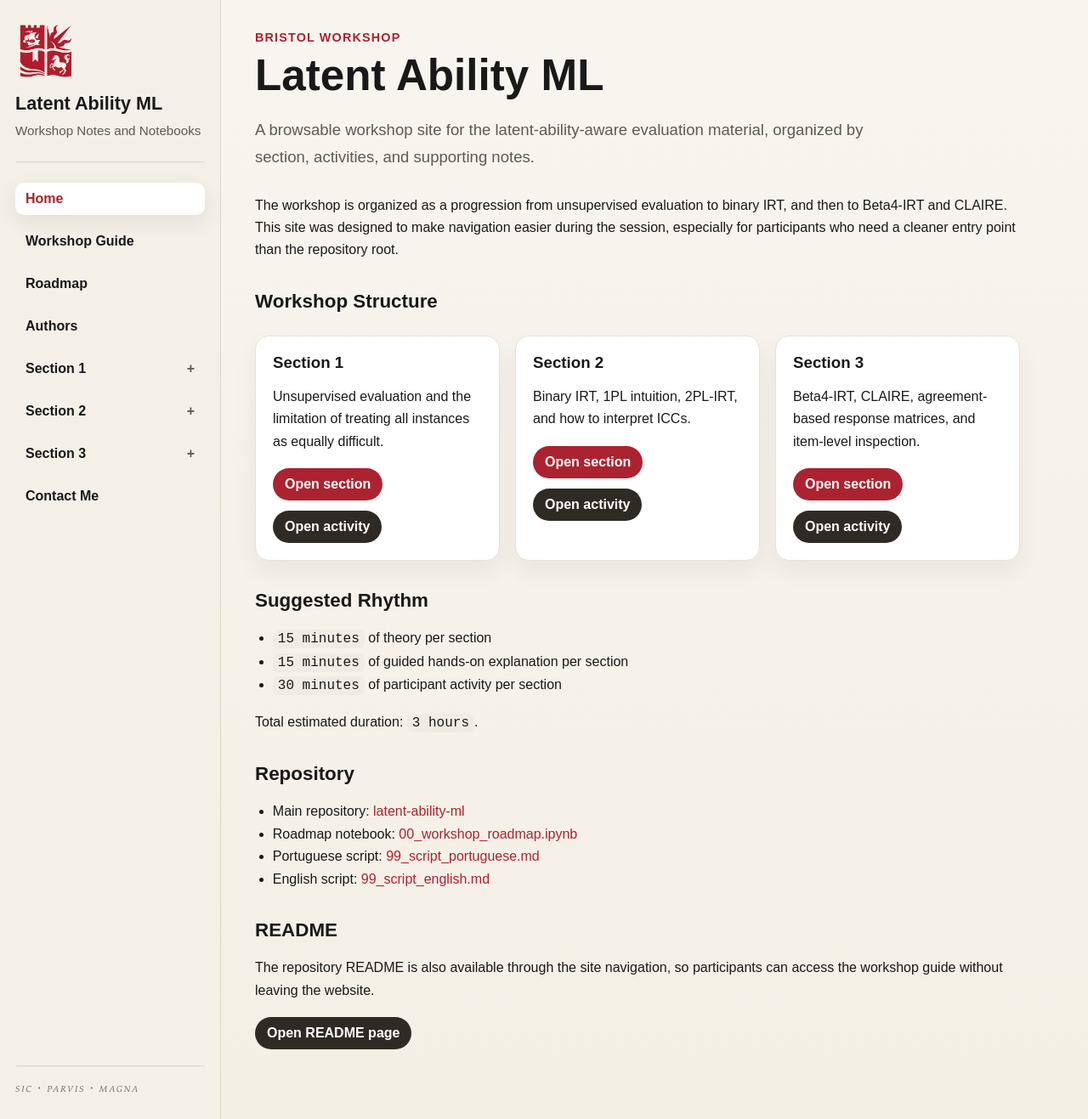
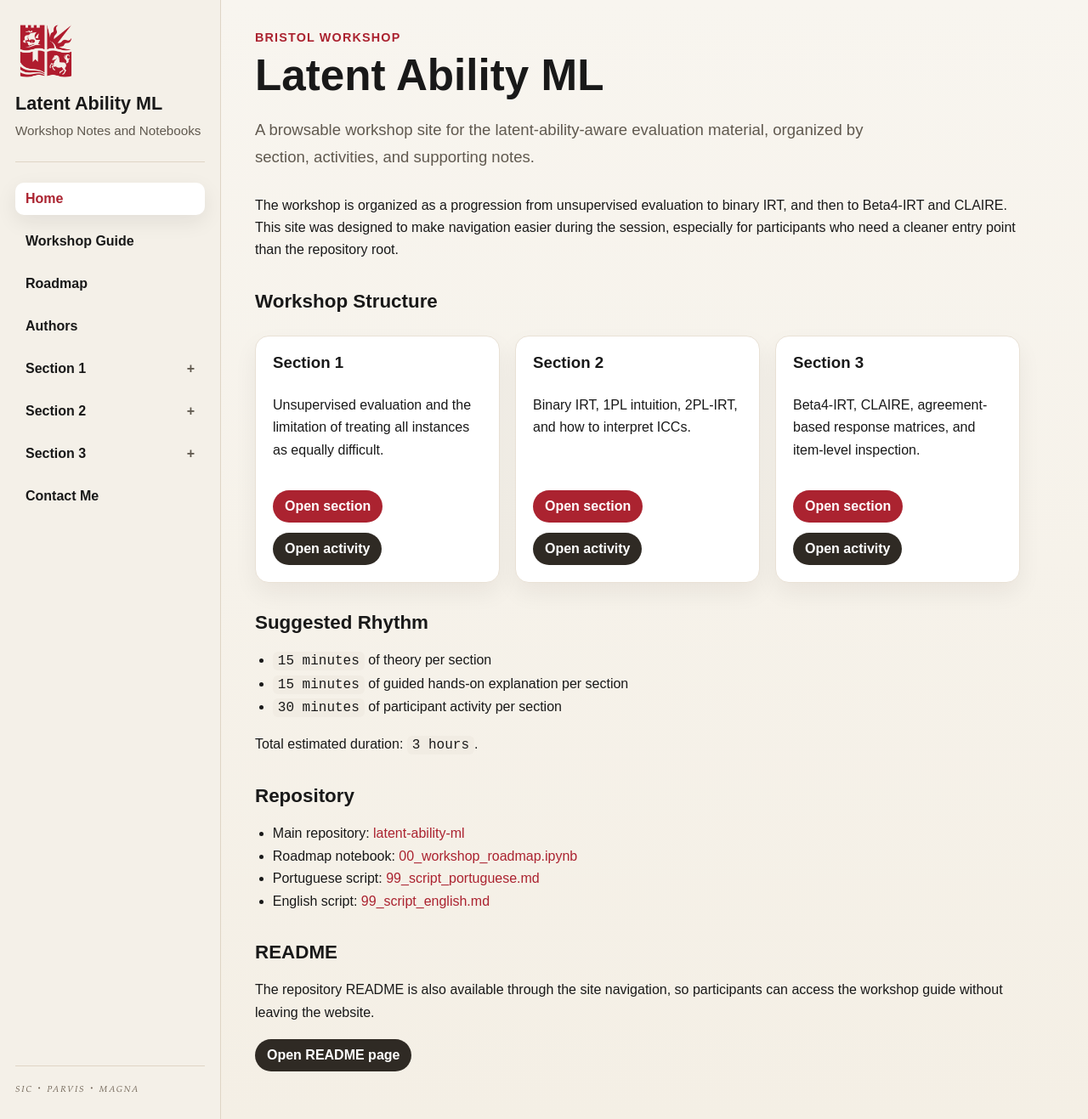
Before and after one commit to Manuelfjr/latent-ability-ml, a Jekyll site: the page built from site/index.md, in a window 1280 px wide and 1317 px high. Shown: the whole window at 85% size. Built offline with Jekyll 4.4.1, drawn with Linux system fonts in a browser that asks for light colours.

Commit message:
update: try fix

```diff
--- a/site/assets/css/style.css
+++ b/site/assets/css/style.css
@@ -224,10 +224,16 @@ ol {
   border-radius: 16px;
   padding: 20px;
   box-shadow: 0 12px 28px rgba(34, 25, 17, 0.06);
+  display: flex;
+  flex-direction: column;
 }
 
 .card h3 {
   margin-bottom: 10px;
+}
+
+.card p {
+  flex: 1;
 }
 
 .button-row {
```
Also changed, not shown: 1 other file.
